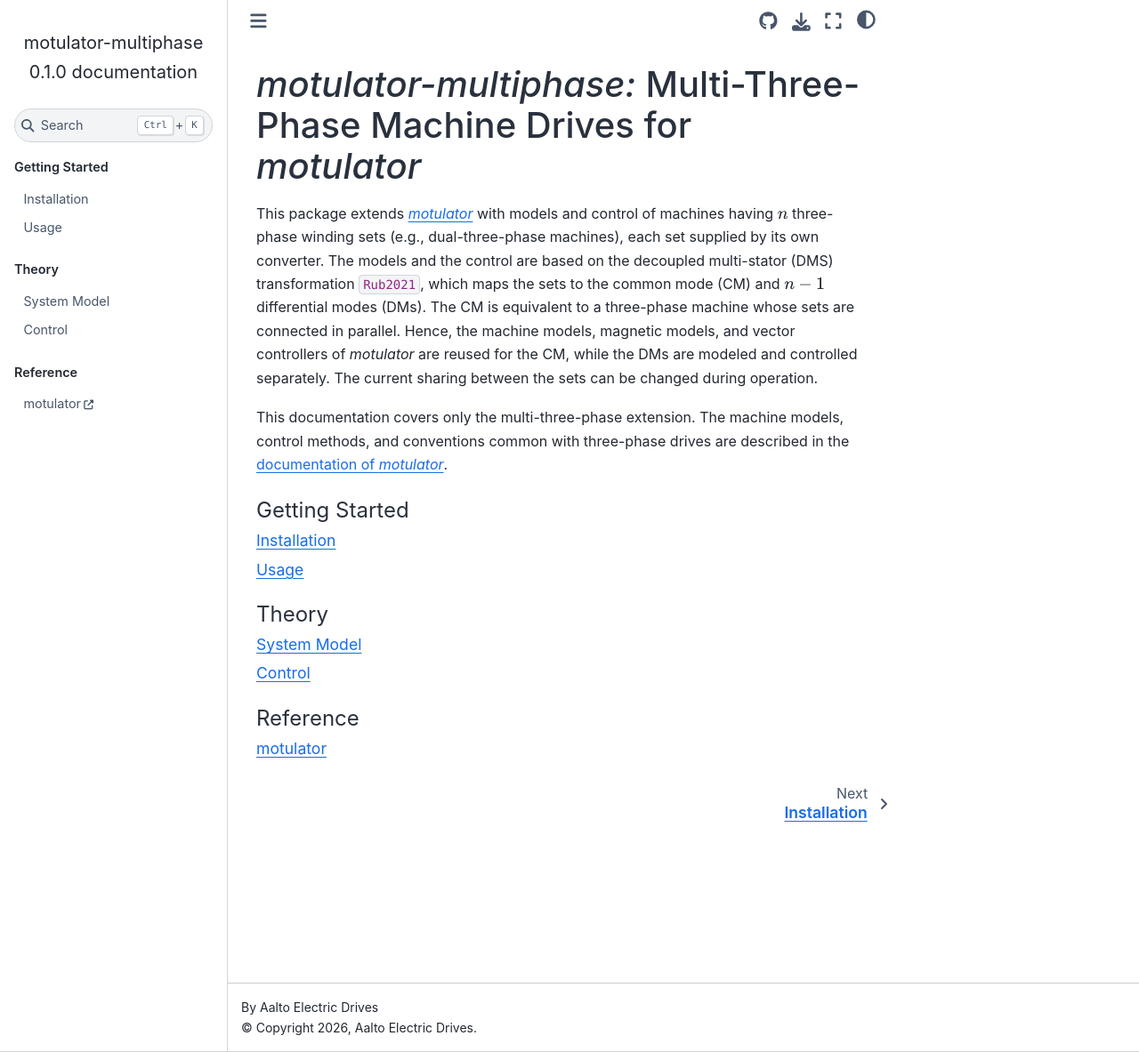
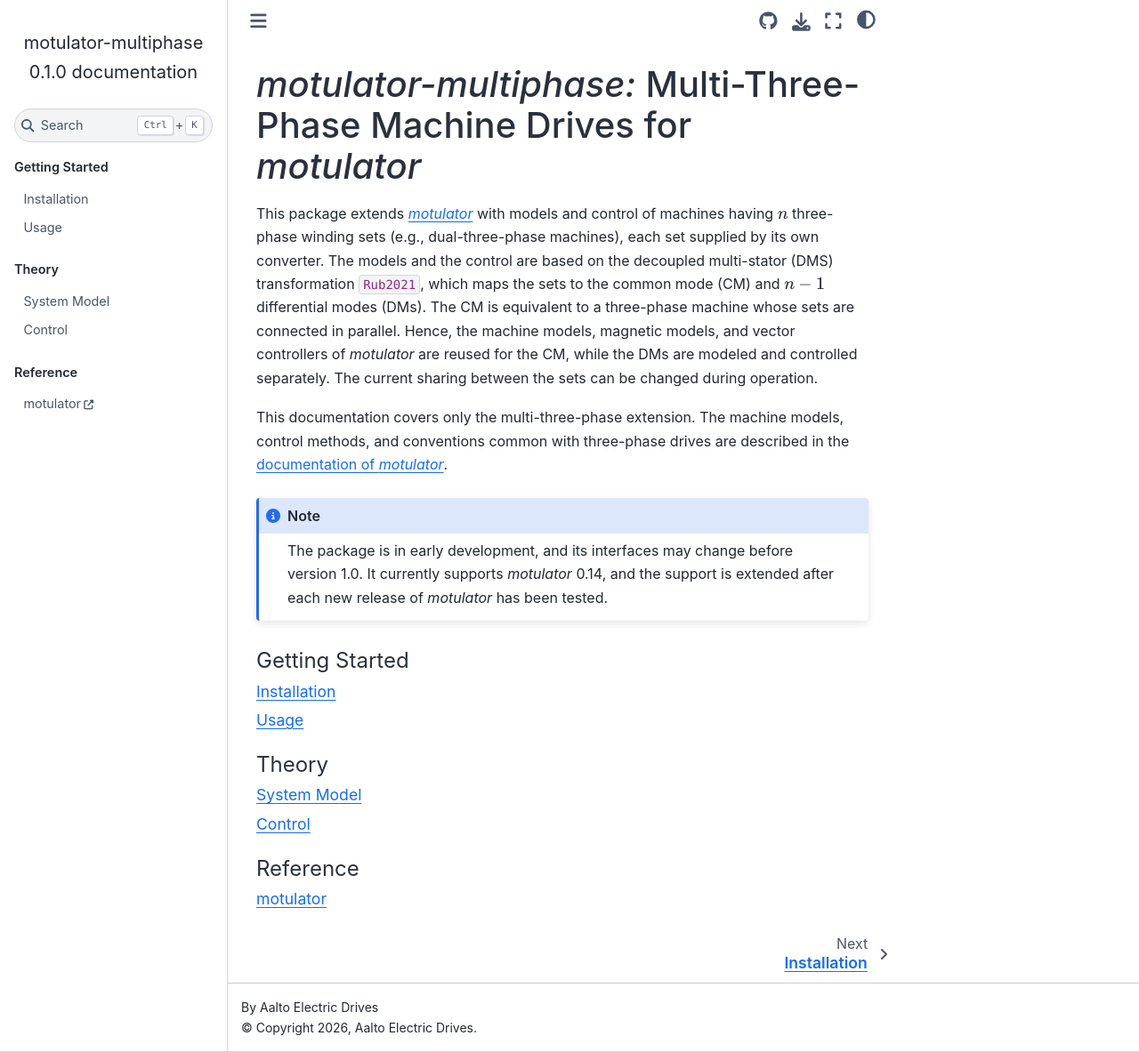
Before and after one commit to Aalto-Electric-Drives/motulator-multiphase, a Sphinx documentation site: the page built from docs/source/index.md, in a window 1280 px wide and 1183 px high. Shown: the whole window at 89% size. Built offline with Sphinx 7.4.7 and the Sphinx Book theme 1.1.4, drawn with Linux system fonts in a browser that asks for light colours; pages that are not in the unit, such as notebooks, are missing from menus; cross-references to code outside the pages are shown as plain code.

Commit message:
State the development status and the supported motulator releases
Mark the package as alpha, state in the README and the documentation
that the interfaces may change before version 1.0, and limit the
dependency to motulator 0.14. A weekly workflow runs the tests against
the main branch of motulator, so that breaking changes are noticed
before they are released.

Co-Authored-By: Claude Opus 5.5 <noreply@anthropic.com>

````diff
--- a/docs/source/index.md
+++ b/docs/source/index.md
@@ -3,6 +3,10 @@
 This package extends [*motulator*](https://aalto-electric-drives.github.io/motulator/) with models and control of machines having $n$ three-phase winding sets (e.g., dual-three-phase machines), each set supplied by its own converter. The models and the control are based on the decoupled multi-stator (DMS) transformation {cite}`Rub2021`, which maps the sets to the common mode (CM) and $n - 1$ differential modes (DMs). The CM is equivalent to a three-phase machine whose sets are connected in parallel. Hence, the machine models, magnetic models, and vector controllers of *motulator* are reused for the CM, while the DMs are modeled and controlled separately. The current sharing between the sets can be changed during operation.
 
 This documentation covers only the multi-three-phase extension. The machine models, control methods, and conventions common with three-phase drives are described in the [documentation of *motulator*](https://aalto-electric-drives.github.io/motulator/).
+
+```{note}
+The package is in early development, and its interfaces may change before version 1.0. It currently supports *motulator* 0.14, and the support is extended after each new release of *motulator* has been tested.
+```
 
 ```{toctree}
 ---
--- a/pyproject.toml
+++ b/pyproject.toml
@@ -6,7 +6,7 @@ build-backend = "hatchling.build"
 name = "motulator-multiphase"
 version = "0.1.0"
 dependencies = [
-    "motulator>=0.14.1",
+    "motulator>=0.14.1,<0.15",
     "numpy",
     "matplotlib",
 ]
@@ -28,6 +28,7 @@ keywords = [
     "simulation",
 ]
 classifiers = [
+  "Development Status :: 3 - Alpha",
   "Programming Language :: Python",
   "Programming Language :: Python :: 3.12",
   "Programming Language :: Python :: 3.13",
````
Also changed, not shown: README.md (+2 -0 lines), 1 other file.
